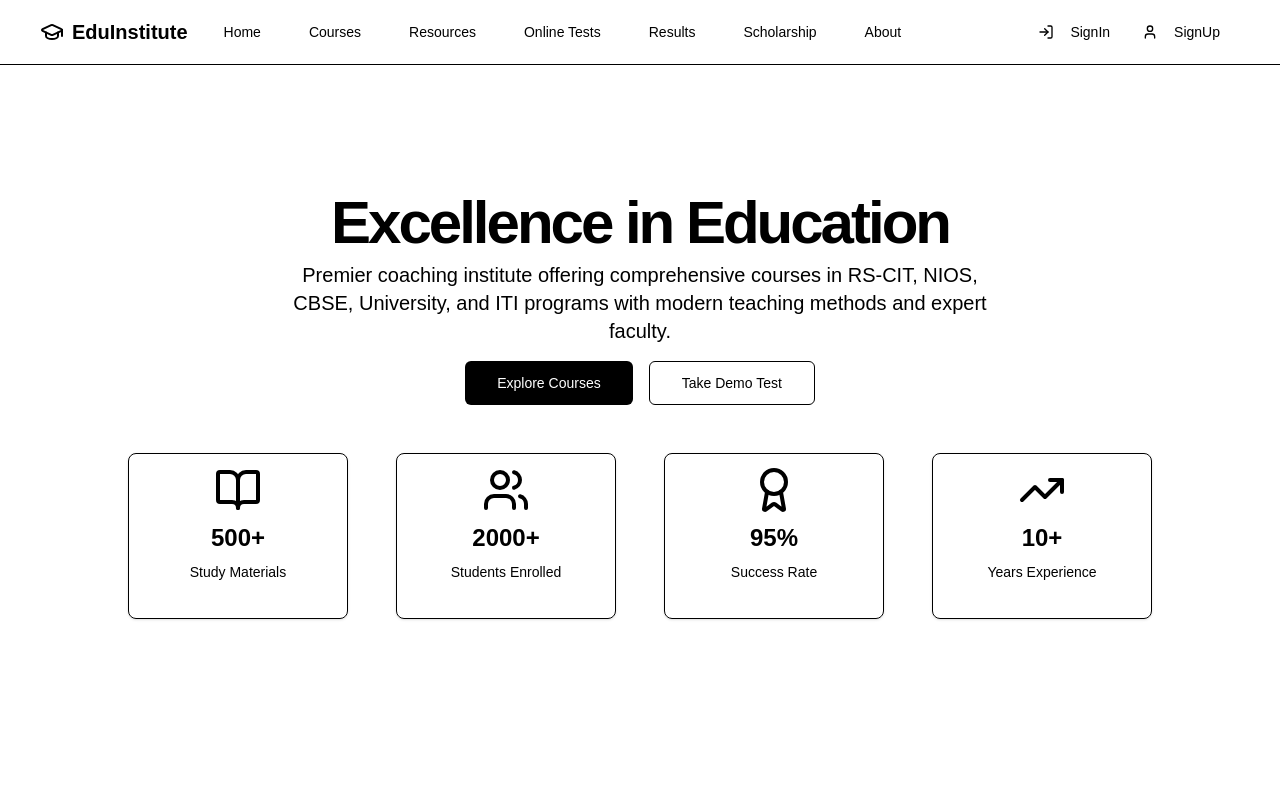
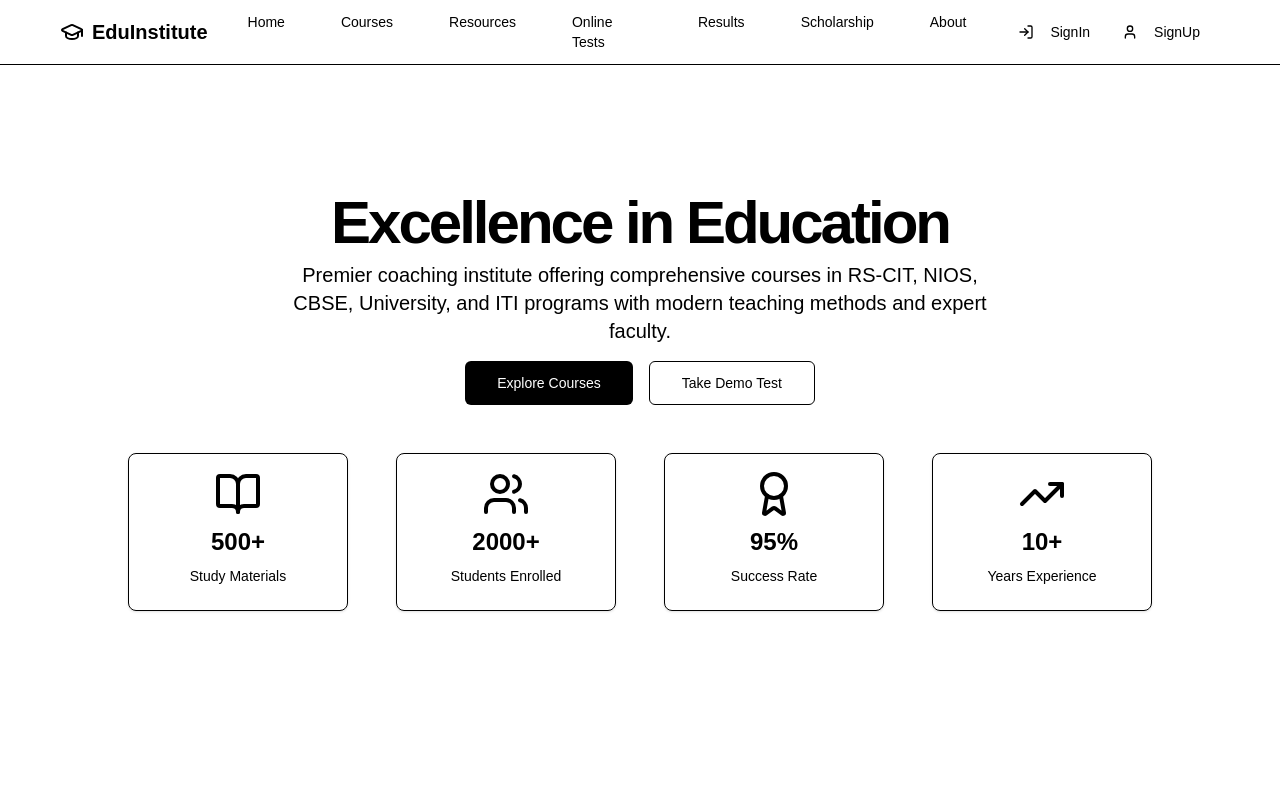
Before and after one commit to harfool/freelance-project, a React (Vite) app in the folder client/: page / in a window 1280 px wide. Shown: the top 791 px of the page. Built offline with nearby package versions, Linux system fonts and the light colour scheme.

Commit message:
feat: update CoursesSection import path, enhance Header component styling, and integrate CoursesSection into HeroSection

```diff
--- a/client/src/components/Header.jsx
+++ b/client/src/components/Header.jsx
@@ -10,7 +10,7 @@ export default function Header() {
   const [isOpen, setIsOpen] = useState(false);
 
   return (
-    <header className="sticky top-0 z-50 w-full border-b bg-background/95 backdrop-blur supports-[backdrop-filter]:bg-background/60 px-10">
+    <header className="sticky top-0 z-50 w-full border-b bg-background/95 backdrop-blur supports-[backdrop-filter]:bg-background/60 px-15">
       <div className="container flex h-16 items-center">
         <Link to="/" className="flex items-center space-x-2">
           <GraduationCap className="h-6 w-6" />
@@ -19,43 +19,43 @@ export default function Header() {
         <nav className="hidden md:flex mx-6 space-x-6">
           <Link
             to="/"
-            className="text-sm font-medium transition-colors hover:text-black hover:bg-[#F5F5F5] px-3 py-2 rounded"
+            className="text-sm font-medium transition-colors hover:text-black hover:bg-[#F5F5F5] px-4 py-2 rounded"
           >
             Home
           </Link>
           <Link
             to="/courses"
-            className="text-sm font-medium transition-colors hover:text-black hover:bg-[#F5F5F5] px-3 py-2 rounded"
+            className="text-sm font-medium transition-colors hover:text-black hover:bg-[#F5F5F5] px-4 py-2 rounded"
           >
             Courses
           </Link>
           <Link
             to="/resources"
-            className="text-sm font-medium transition-colors hover:text-black hover:bg-[#F5F5F5] px-3 py-2 rounded"
+            className="text-sm font-medium transition-colors hover:text-black hover:bg-[#F5F5F5] px-4 py-2 rounded"
           >
             Resources
           </Link>
           <Link
             to="/tests"
-            className="text-sm font-medium transition-colors hover:text-black hover:bg-[#F5F5F5] px-3 py-2 rounded"
+            className="text-sm font-medium transition-colors hover:text-black hover:bg-[#F5F5F5] px-4 py-2 rounded"
           >
             Online Tests
           </Link>
           <Link
             to="/results"
-            className="text-sm font-medium transition-colors hover:text-black hover:bg-[#F5F5F5] px-3 py-2 rounded"
+            className="text-sm font-medium transition-colors hover:text-black hover:bg-[#F5F5F5] px-4 py-2 rounded"
           >
             Results
           </Link>
           <Link
             to="/scholarship"
-            className="text-sm font-medium transition-colors hover:text-black hover:bg-[#F5F5F5] px-3 py-2 rounded"
+            className="text-sm font-medium transition-colors hover:text-black hover:bg-[#F5F5F5] px-4 py-2 rounded"
           >
             Scholarship
           </Link>
           <Link
             to="/about"
-            className="text-sm font-medium transition-colors hover:text-black hover:bg-[#F5F5F5] px-3 py-2 rounded"
+            className="text-sm font-medium transition-colors hover:text-black hover:bg-[#F5F5F5] px-4 py-2 rounded"
           >
             About
           </Link>
--- a/client/src/components/HeroSection.jsx
+++ b/client/src/components/HeroSection.jsx
@@ -2,6 +2,7 @@ import { Button } from "../components/ui/button";
 import { Card, CardContent } from "../components/ui/card";
 import { BookOpen, Users, Award, TrendingUp } from "lucide-react";
 import { Link } from "react-router-dom";
+import CoursesSection from "./CoursesSection.jsx";
 
 export default function HeroSection() {
   return (
@@ -33,7 +34,7 @@ export default function HeroSection() {
         </div>
 
         <div className="mx-auto grid max-w-5xl items-center gap-6 py-12 lg:grid-cols-4 lg:gap-12 ">
-          <Card className='p-3'>
+          <Card className='pt-4'>
             <CardContent className="flex flex-col items-center space-y-2 p-6">
               <BookOpen className="h-12 w-12 text-primary" />
               <h3 className="text-2xl font-bold">500+</h3>
@@ -42,7 +43,7 @@ export default function HeroSection() {
               </p>
             </CardContent>
           </Card>
-          <Card className='p-3'>
+          <Card className='pt-4'>
             <CardContent className="flex flex-col items-center space-y-2 p-6">
               <Users className="h-12 w-12 text-primary" />
               <h3 className="text-2xl font-bold">2000+</h3>
@@ -51,7 +52,7 @@ export default function HeroSection() {
               </p>
             </CardContent>
           </Card>
-          <Card className='p-3'>
+          <Card className='pt-4'>
             <CardContent className="flex flex-col items-center space-y-2 p-6">
               <Award className="h-12 w-12 text-primary" />
               <h3 className="text-2xl font-bold">95%</h3>
@@ -60,7 +61,7 @@ export default function HeroSection() {
               </p>
             </CardContent>
           </Card>
-          <Card className='p-3'>
+          <Card className='pt-4'>
             <CardContent className="flex flex-col items-center space-y-2 p-6">
               <TrendingUp className="h-12 w-12 text-primary" />
               <h3 className="text-2xl font-bold">10+</h3>
@@ -71,6 +72,7 @@ export default function HeroSection() {
           </Card>
         </div>
       </div>
+      <CoursesSection/>
     </section>
   );
 }
```
Also changed, not shown: client/src/components/CoursesSection.jsx (+4 -4 lines).
